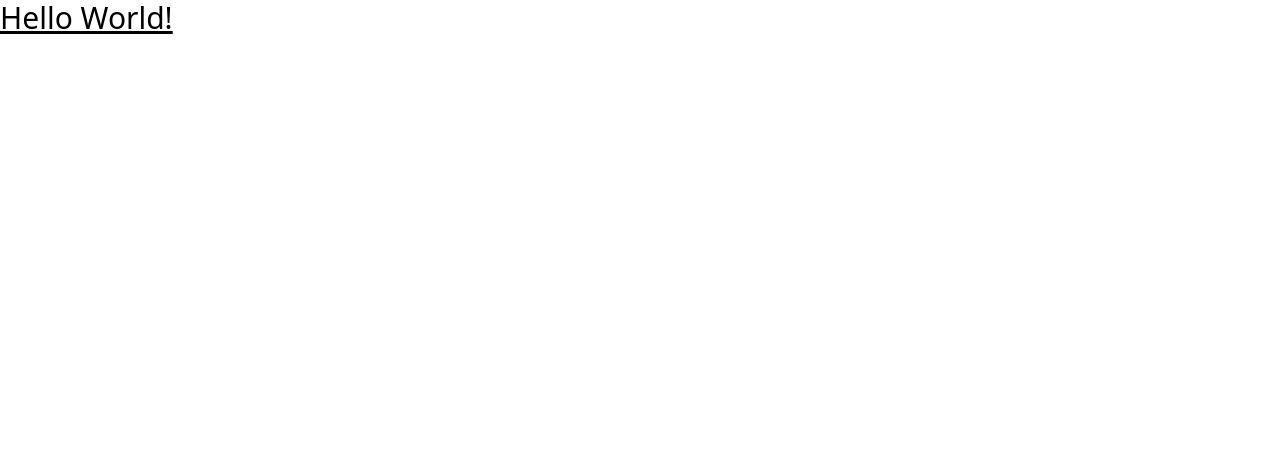
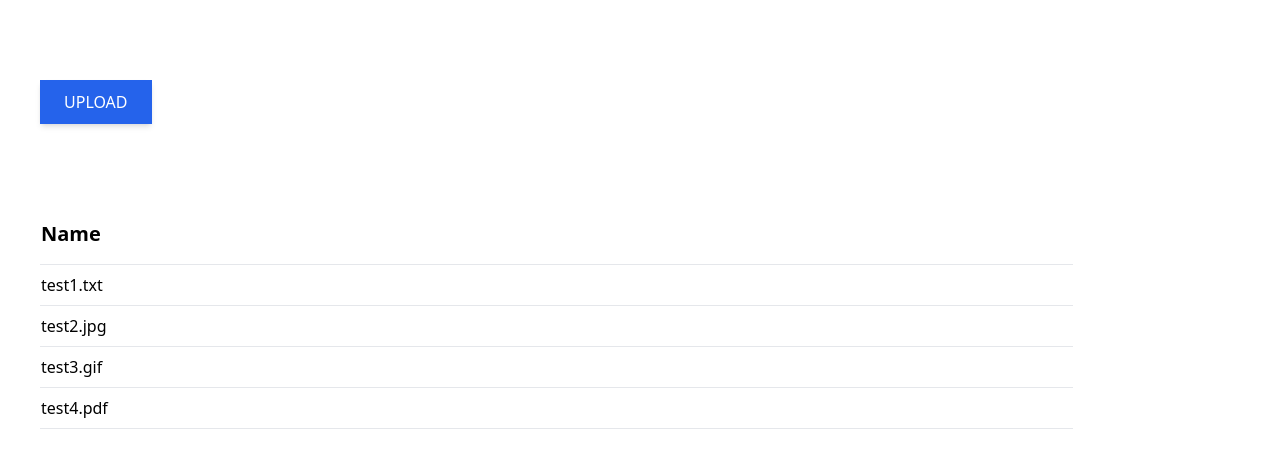
Before and after one commit to dannylee1020/file-share, a React (Vite) app in the folder client/: page / in a window 1280 px wide. Shown: the top 468 px of the page. Built offline with nearby package versions, Linux system fonts and the light colour scheme.

Commit message:
add upload and files

```diff
--- a/client/src/App.jsx
+++ b/client/src/App.jsx
@@ -1,5 +1,15 @@
+import Upload from "./components/Upload";
+import Files from "./components/Files";
+
 function App() {
-  return <div className="text-3xl fond-bold underline">Hello World!</div>;
+    return (
+        <div className="w-screen">
+            <div className="flex flex-col gap-20 ml-10 mt-20">
+                <Upload></Upload>
+                <Files></Files>
+            </div>
+        </div>
+    );
 }
 
 export default App;
```
